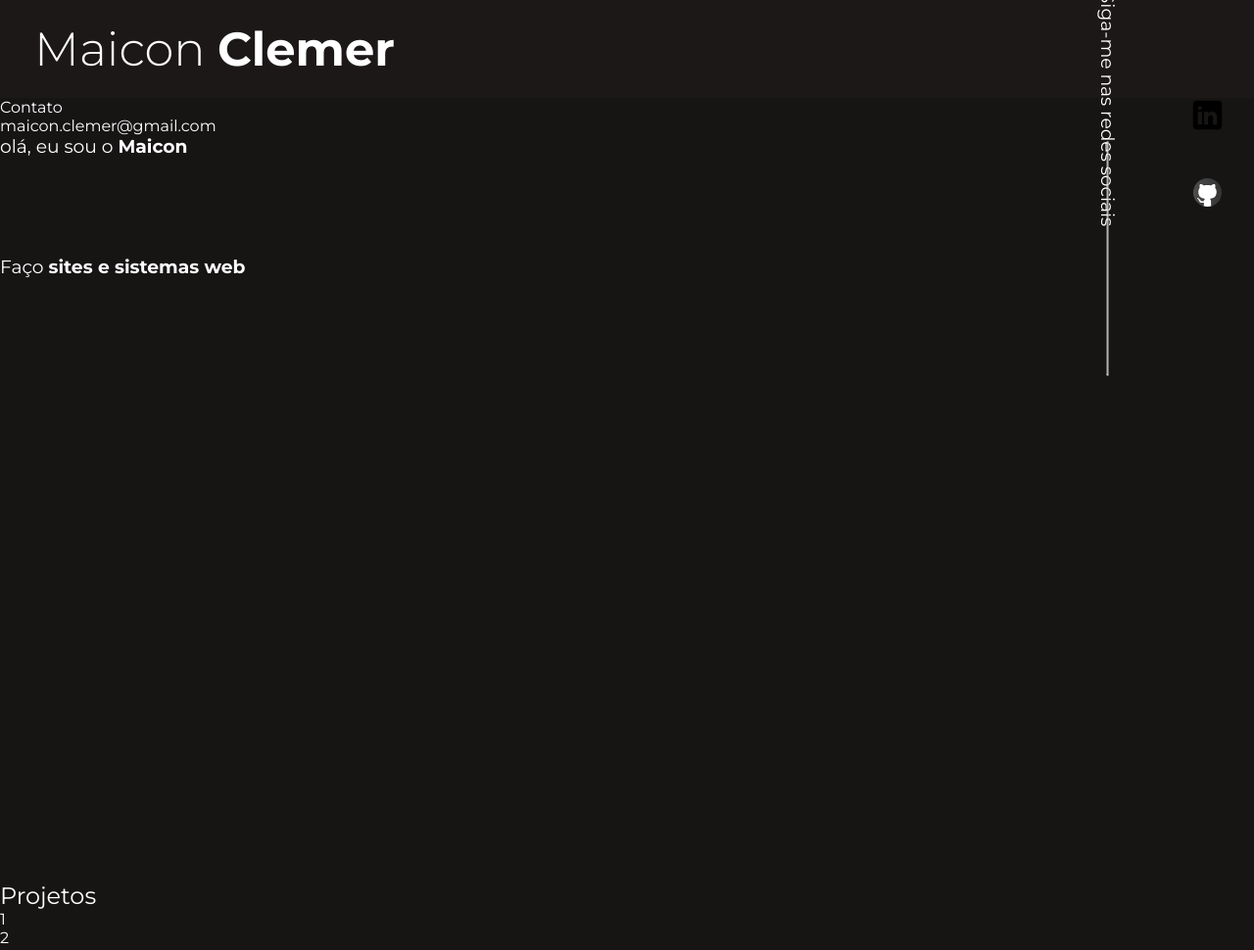
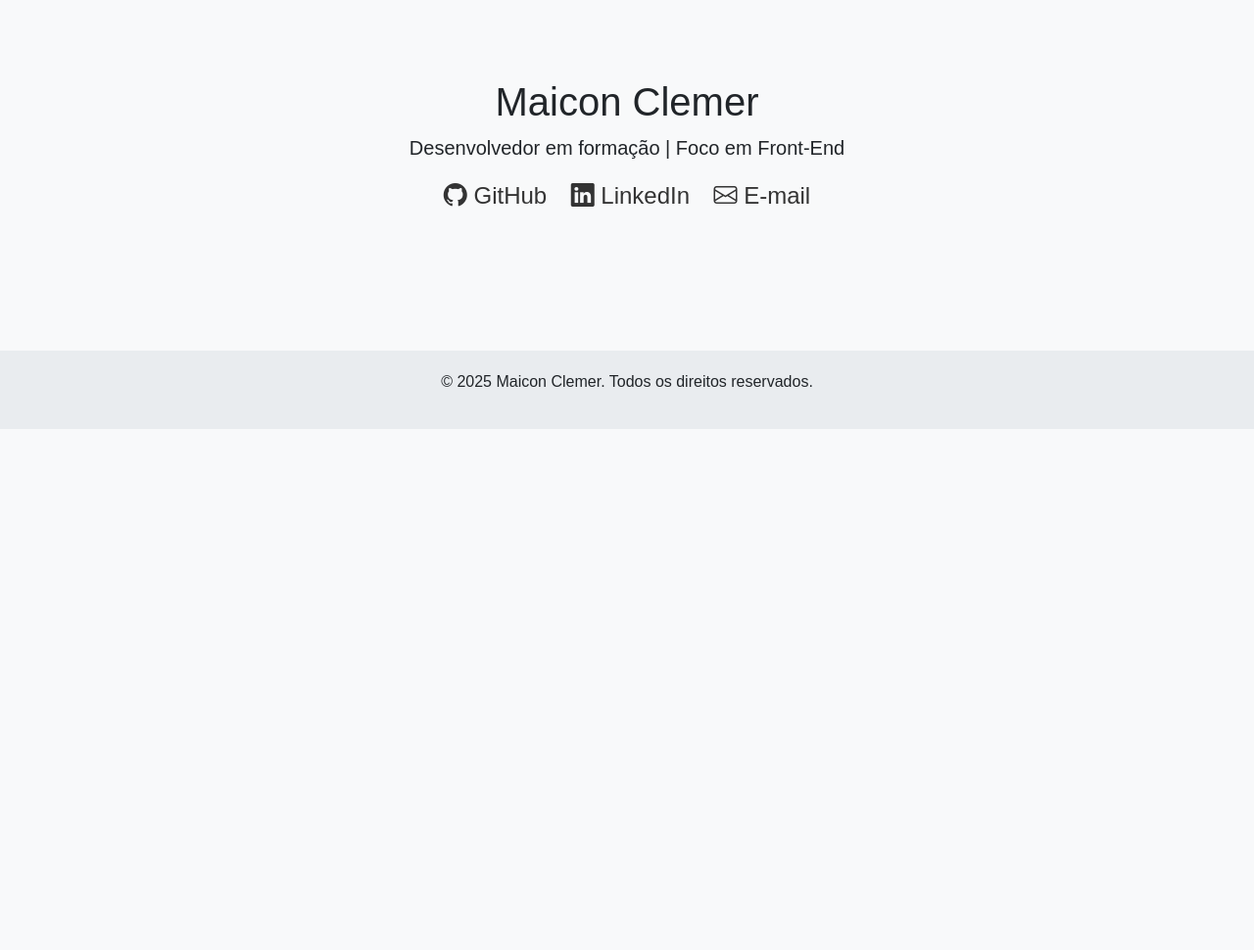
Before and after one commit to MaiconClemer/CVmaicon, a plain HTML site: page Index.html in a window 1280 px wide. Shown: the top 970 px of the page at 98% size. After the commit the page ends 800 px from the top, so only its background shows below. Drawn offline with nearby package versions, Linux system fonts and the light colour scheme.

Commit message:
alteração de modelo

```diff
--- a/Index.html
+++ b/Index.html
@@ -1,71 +1,32 @@
 <!DOCTYPE html>
 <html lang="pt-br">
 <head>
-    <meta charset="UTF-8">
-    <meta name="viewport" content="width=device-width, initial-scale=1.0">
-    <link rel="stylesheet" href="style.css">
-    <title>Portfólio Maicon Clemer</title>
-    <link rel="preconnect" href="https://fonts.googleapis.com">
-<link rel="preconnect" href="https://fonts.gstatic.com" crossorigin>
-<link href="https://fonts.googleapis.com/css2?family=Montserrat:ital,wght@0,100..900;1,100..900&display=swap" rel="stylesheet">
+  <meta charset="UTF-8" />
+  <meta name="viewport" content="width=device-width, initial-scale=1.0" />
+  <title>Maicon Clemer - Portfólio</title>
+  <link href="https://cdn.jsdelivr.net/npm/bootstrap@5.3.3/dist/css/bootstrap.min.css" rel="stylesheet">
+    <link href="https://cdn.jsdelivr.net/npm/bootstrap-icons@1.11.3/font/bootstrap-icons.css" rel="stylesheet">
+    <link rel="stylesheet" href="style.css" />
 </head>
 <body>
-    <header>
-        <h3>Maicon <strong>Clemer</strong></h3>
+    <header class="">
+
     </header>
-    <main>
-        <section class="section-1">
-            <div>
-                <h3 class="rotate">Siga-me nas redes sociais</h3>
-                <hr class="rotate">
-            </div>
-            <div>
-                <a href="https://www.linkedin.com/in/maiconclemer/" target="_blank"><img src="assets/icons8-linkedin.svg" alt="LinkedIn"></a>
-                <a href="https://github.com/maiconclemer" target="_blank"><img src="assets/github.svg" alt="Github"></a>
-            </div>
-            <p>
-                <h4>Contato</h4>
-                <p>maicon.clemer@gmail.com</p>
-            </p>
-            <article>
-                <h3>
-                    olá, eu sou o <strong>Maicon</strong>
-                </h3>
-                <h1>
-                    Faço <strong>sites e sistemas web</strong>
-                </h1>
-            </article>
-        </section>
-        <section>
-            <div>
-                <h1>Projetos</h1>
-            </div>
-            <div>
-                <ul>
-                    <li>1</li>
-                    <li>2</li>
-                </ul>
-            </div>
-        </section>
-        <section>
-            <div>
-                <h1>
-                    Stack
-                </h1>
-            </div>
-            <div>
-                <ul>
-                    <li><img src="assets/html.svg" alt="html"></li>
-                    <li><img src="assets/css.svg" alt="css"></li>
-                </ul>
-            </div>
 
+  <div class="container hero">
+    <h1>Maicon Clemer</h1>
+    <p class="lead">Desenvolvedor em formação | Foco em Front-End</p>
+    <div class="social-icons">
+      <a href="https://github.com/MaiconClemer" target="_blank"><i class="bi bi-github"></i> GitHub</a>
+      <a href="https://linkedin.com/in/maiconclemer/" target="_blank"><i class="bi bi-linkedin"></i> LinkedIn</a>
+      <a href="mailto:maicon.clemer@gmail.com"><i class="bi bi-envelope"></i> E-mail</a>
+    </div>
+  </div>
 
+  <footer>
+    <p>&copy; 2025 Maicon Clemer. Todos os direitos reservados.</p>
+  </footer>
 
-        </section>
-    </main>
-    <footer>
-        <p>Desenvolvido por Maicon Clemer | 2025</p>
-    </footer>
+  <script src="https://cdn.jsdelivr.net/npm/bootstrap-icons@1.11.3/font/bootstrap-icons.js"></script>
 </body>
 </html>
--- a/style.css
+++ b/style.css
@@ -1,54 +1,25 @@
-*{
-    padding: 0;
-    margin: 0;
-    box-sizing: border-box;
-    font-weight: 400;
+body, html {
+  margin: 0;
+  padding: 0;
+  font-family: Arial, sans-serif;
 }
 
-body{
-    color: white;
-    background: #171414;
-    font-family: 'Montserrat', sans-serif;
-
+body {
+  background-color: #f8f9fa;
 }
-header{
-    height: 100px;
-    background: rgba(101,90,90,0.06);
-    display:flex;
-    align-items:center;
-    padding-left: 35px;
+.social-icons a {
+  margin: 0 10px;
+  font-size: 1.5rem;
+  color: #333;
+  text-decoration: none;
 }
-
-header h3{
-    font-size: 48px;
-    font-weight: 300;
+.hero {
+  padding: 80px 0;
+  text-align: center;
 }
-
-section{
-    height: 100vh;
+footer {
+  margin-top: 60px;
+  padding: 20px 0;
+  text-align: center;
+  background-color: #e9ecef;
 }
-
-.section-1 div{
-    display: flex;
-    flex-direction: column;
-    gap: 40px;
-
-    position:absolute;
-    right: 30px;
-}
-.section-1 img{
-    width: 35px;
-    height: 35px;
-}
-.section-1 hr{
-    width: 100%;
-}
-.rotate{
-    transform: rotate(90deg);
-}
-.section-1 h3{
-    margin-bottom: 100px;
-}
-strong{
-    font-weight: bold;
-}
```
Also changed, not shown: assets/css.svg (deleted), assets/github.svg (deleted), assets/html.svg (deleted), assets/icons8-linkedin.svg (deleted), assets/instagram.svg (deleted).
